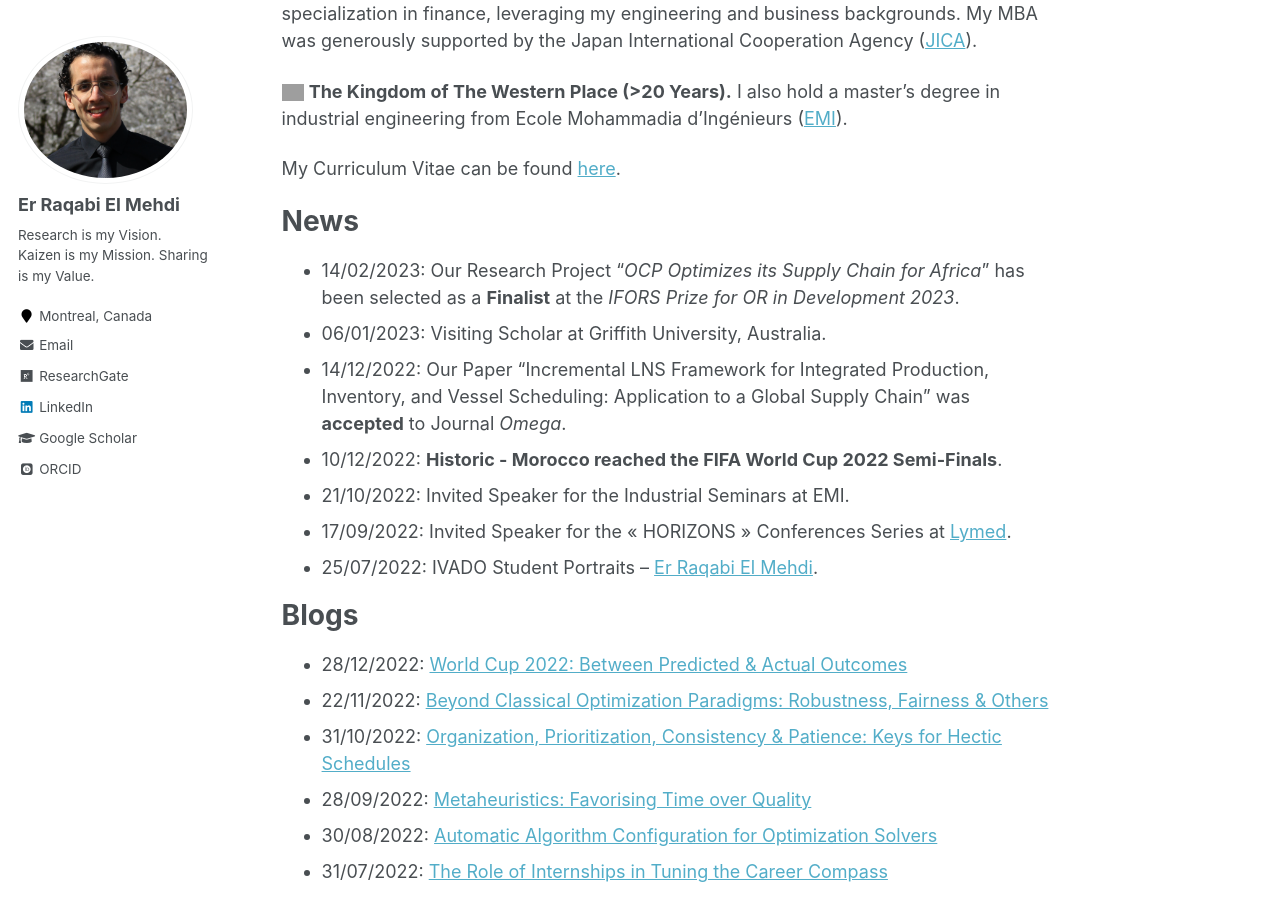
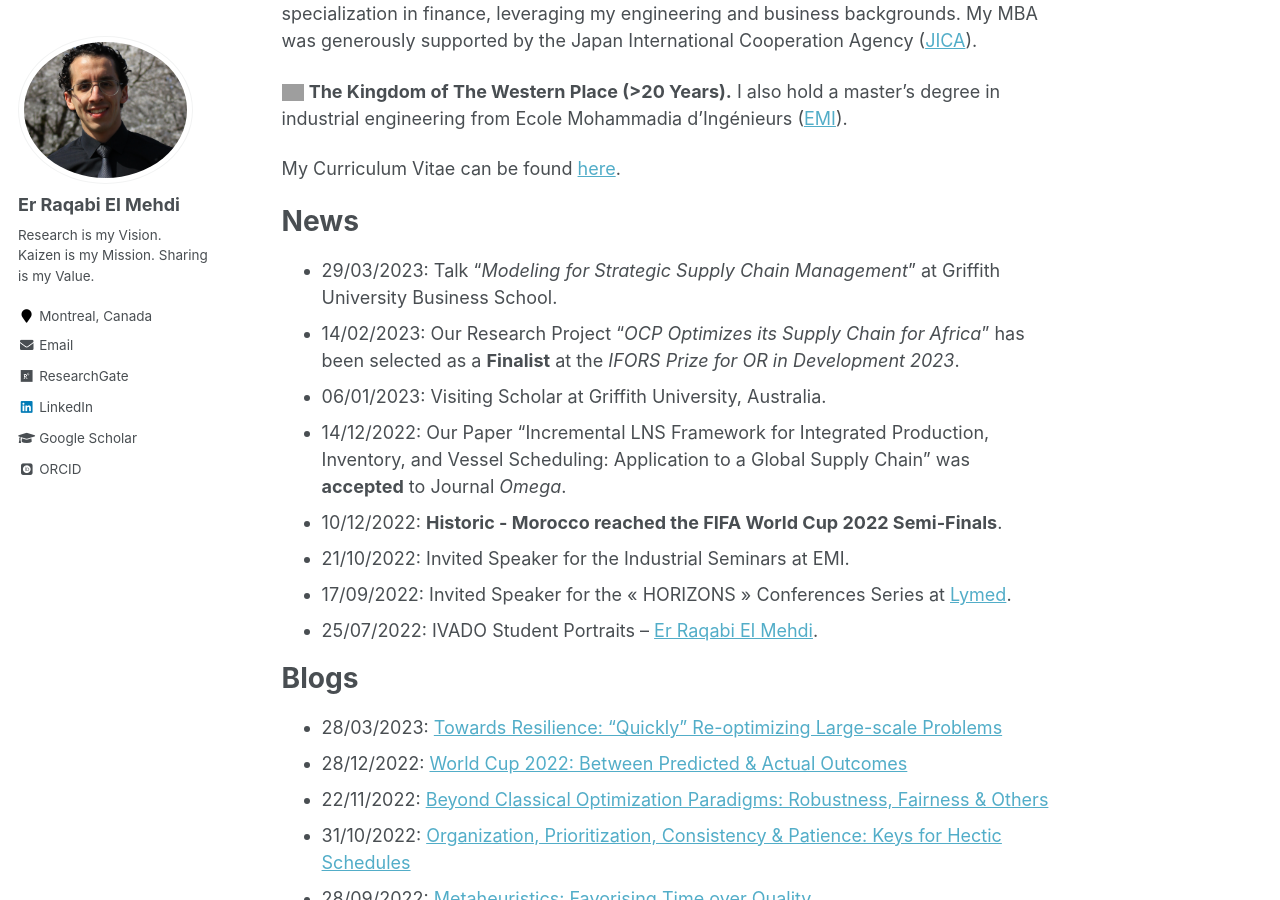
Before and after one commit to RqbMedi/rqbmedi.github.io, a Jekyll site: the page built from _pages/about.md, in a window 1280 px wide and 900 px high, scrolled down 620 px. Built offline with Jekyll 4.4.1, drawn with Linux system fonts in a browser that asks for light colours; some web fonts are replaced; grey boxes are pictures that could not be loaded.

Commit message:
Update about.md

```diff
--- a/_pages/about.md
+++ b/_pages/about.md
@@ -26,6 +26,7 @@ My Curriculum Vitae can be found [here](http://rqbmedi.github.io/files/CV.pdf).
 
 News
 ======
+- 29/03/2023: Talk "*Modeling for Strategic Supply Chain Management*" at Griffith University Business School.
 - 14/02/2023: Our Research Project "*OCP Optimizes its Supply Chain for Africa*" has been selected as a **Finalist** at the *IFORS Prize for OR in Development 2023*.
 - 06/01/2023: Visiting Scholar at Griffith University, Australia.
 - 14/12/2022: Our Paper "Incremental LNS Framework for Integrated Production, Inventory, and Vessel Scheduling: Application to a Global Supply Chain" was **accepted** to Journal *Omega*.
@@ -36,6 +37,7 @@ News
 
 Blogs
 ======
+- 28/03/2023: [Towards Resilience: “Quickly” Re-optimizing Large-scale Problems](https://medium.com/@erraqabielmehdi/towards-resilience-quickly-re-optimizing-large-scale-problems-1d7f923bb866)
 - 28/12/2022: [World Cup 2022: Between Predicted & Actual Outcomes](https://www.linkedin.com/pulse/world-cup-2022-between-predicted-actual-outcomes-el-mehdi-%E3%83%A9%E3%82%AB%E3%83%93-%E3%83%A1%E3%83%87%E3%82%A3)
 - 22/11/2022: [Beyond Classical Optimization Paradigms: Robustness, Fairness & Others](https://erraqabielmehdi.medium.com/beyond-classical-optimization-paradigms-robustness-fairness-others-dce754836c0d)
 - 31/10/2022: [Organization, Prioritization, Consistency & Patience: Keys for Hectic Schedules](https://www.linkedin.com/pulse/organization-prioritization-consistency-patience-keys-er-raqabi/?trackingId=SwNT9X4wQ6%2BXu%2FHBCCnE8A%3D%3D)
```
